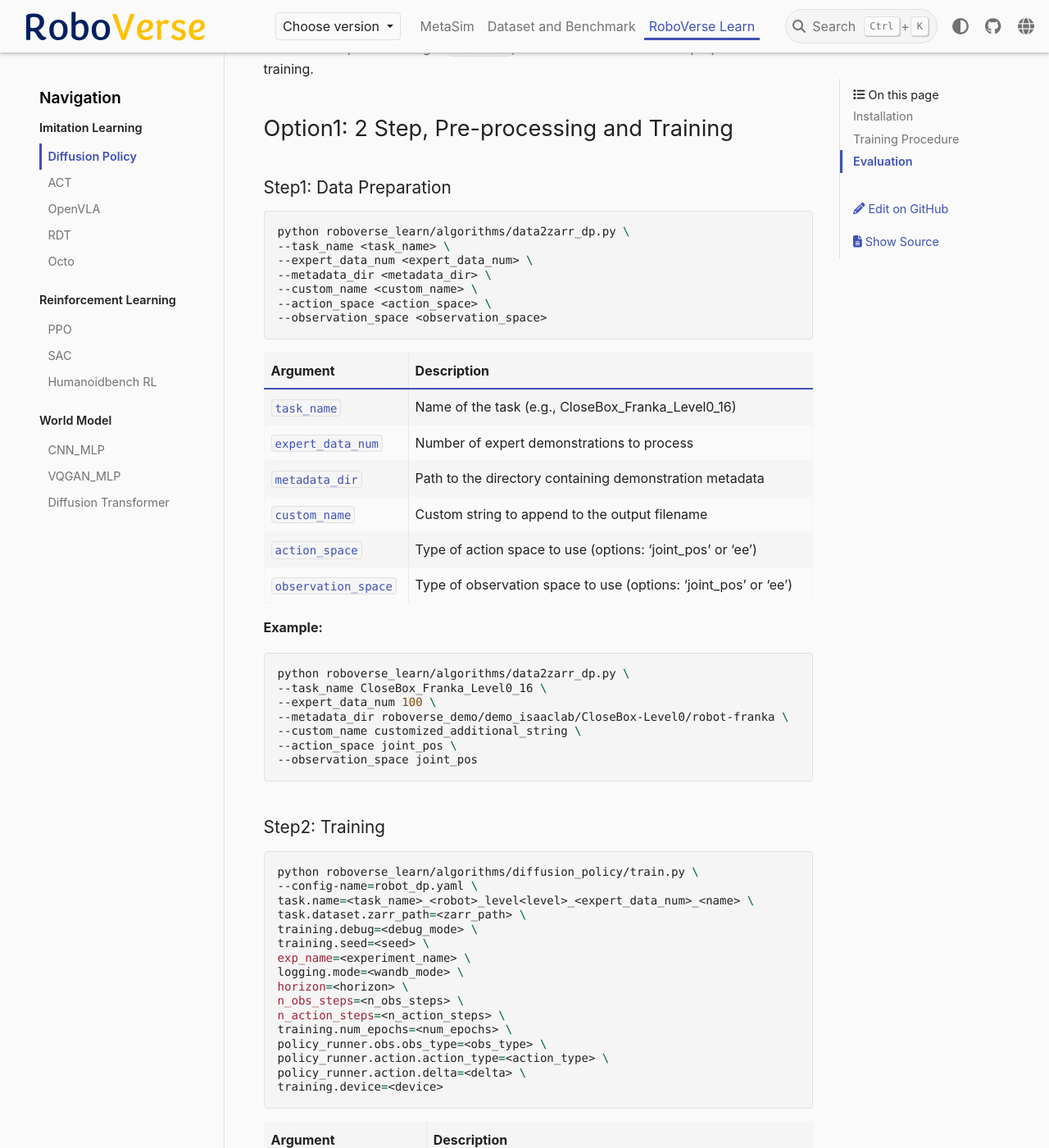
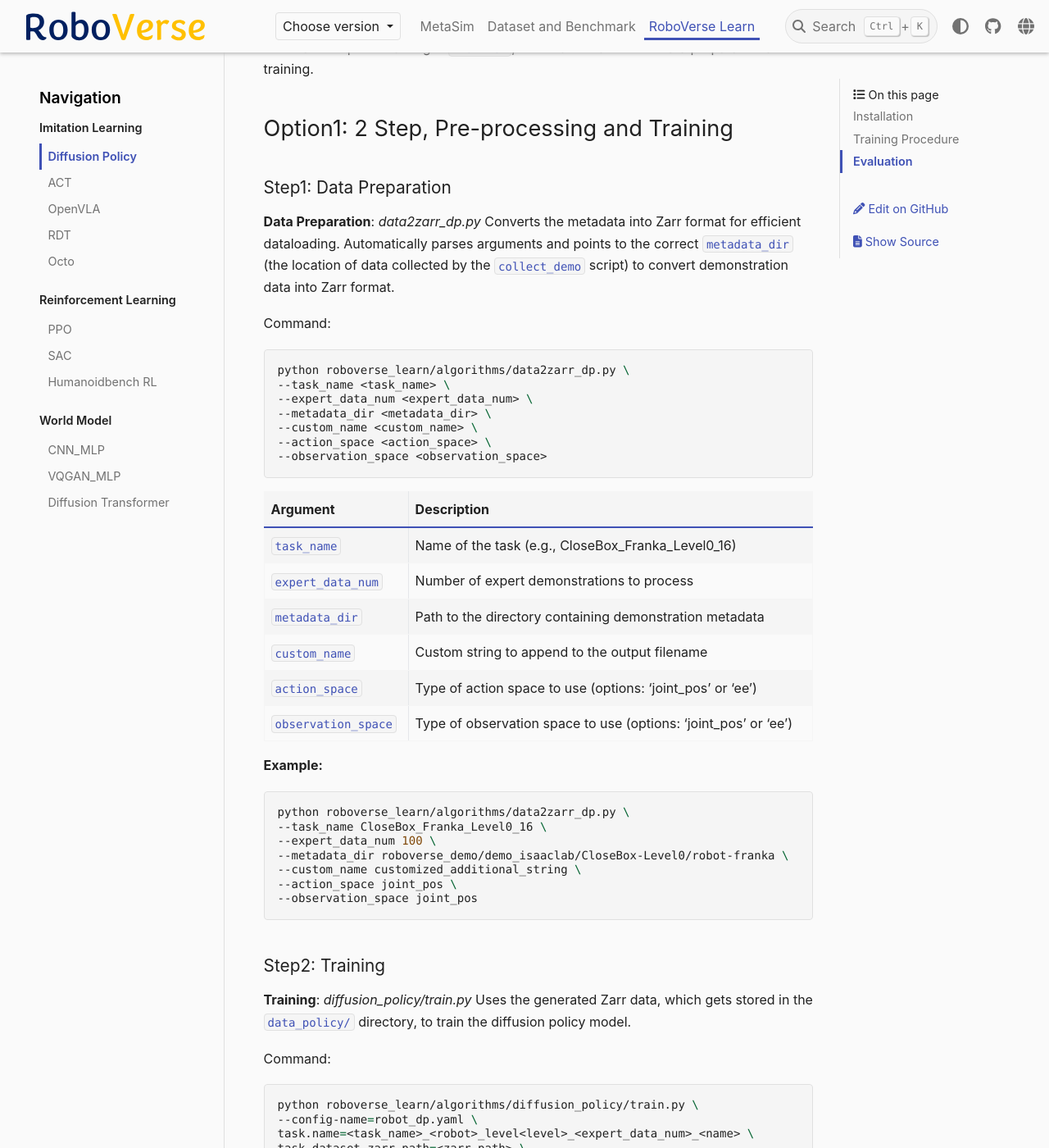
Before and after one commit to liuliu3dv/RoboVerse, a Sphinx documentation site: the page built from docs/source/roboverse_learn/imitation_learning/diffusion_policy.md, in a window 1280 px wide and 1400 px high, scrolled down 472 px. Shown: the whole window at 82% size. Built offline with Sphinx 7.4.7 and the PyData theme 0.15.4, drawn with Linux system fonts in a browser that asks for light colours; pages that are not in the unit, such as notebooks, are missing from menus; some of the changed text lies outside the part shown.

Commit message:
update dp command and doc explaination

````diff
--- a/docs/source/roboverse_learn/imitation_learning/diffusion_policy.md
+++ b/docs/source/roboverse_learn/imitation_learning/diffusion_policy.md
@@ -18,6 +18,9 @@ The main script for training is `train.sh`, which automates both data preparatio
 ### Option1: 2 Step, Pre-processing and Training
 
 #### Step1: Data Preparation
+**Data Preparation**: _data2zarr_dp.py_ Converts the metadata into Zarr format for efficient dataloading. Automatically parses arguments and points to the correct `metadata_dir` (the location of data collected by the `collect_demo` script) to convert demonstration data into Zarr format.
+
+Command:
 ```shell
 python roboverse_learn/algorithms/data2zarr_dp.py \
 --task_name <task_name> \
@@ -48,6 +51,9 @@ python roboverse_learn/algorithms/data2zarr_dp.py \
 ```
 
 #### Step2: Training
+**Training**: _diffusion_policy/train.py_ Uses the generated Zarr data, which gets stored in the `data_policy/` directory, to train the diffusion policy model.
+
+Command:
 ```shell
 python roboverse_learn/algorithms/diffusion_policy/train.py \
 --config-name=robot_dp.yaml \
@@ -110,8 +116,10 @@ training.device="cuda:7"
 
 ### Option2: Run with Single Command: train.sh
 
+We further wrap the data preparation and training into a single command: `train.sh`.
+
 ```shell
-bash roboverse_learn/algorithms/diffusion_policy/train.sh <metadata_dir><task_name> <robot> <expert_data_num> <level> <seed> <gpu_id> <DEBUG> <num_epochs> <obs_space> <act_space> [<delta_ee>]
+bash roboverse_learn/algorithms/diffusion_policy/train.sh <metadata_dir> <task_name> <robot> <expert_data_num> <level> <seed> <gpu_id> <DEBUG> <num_epochs> <obs_space> <act_space> [<delta_ee>]
 ```
 
 | Argument          | Description                                                 |
````
